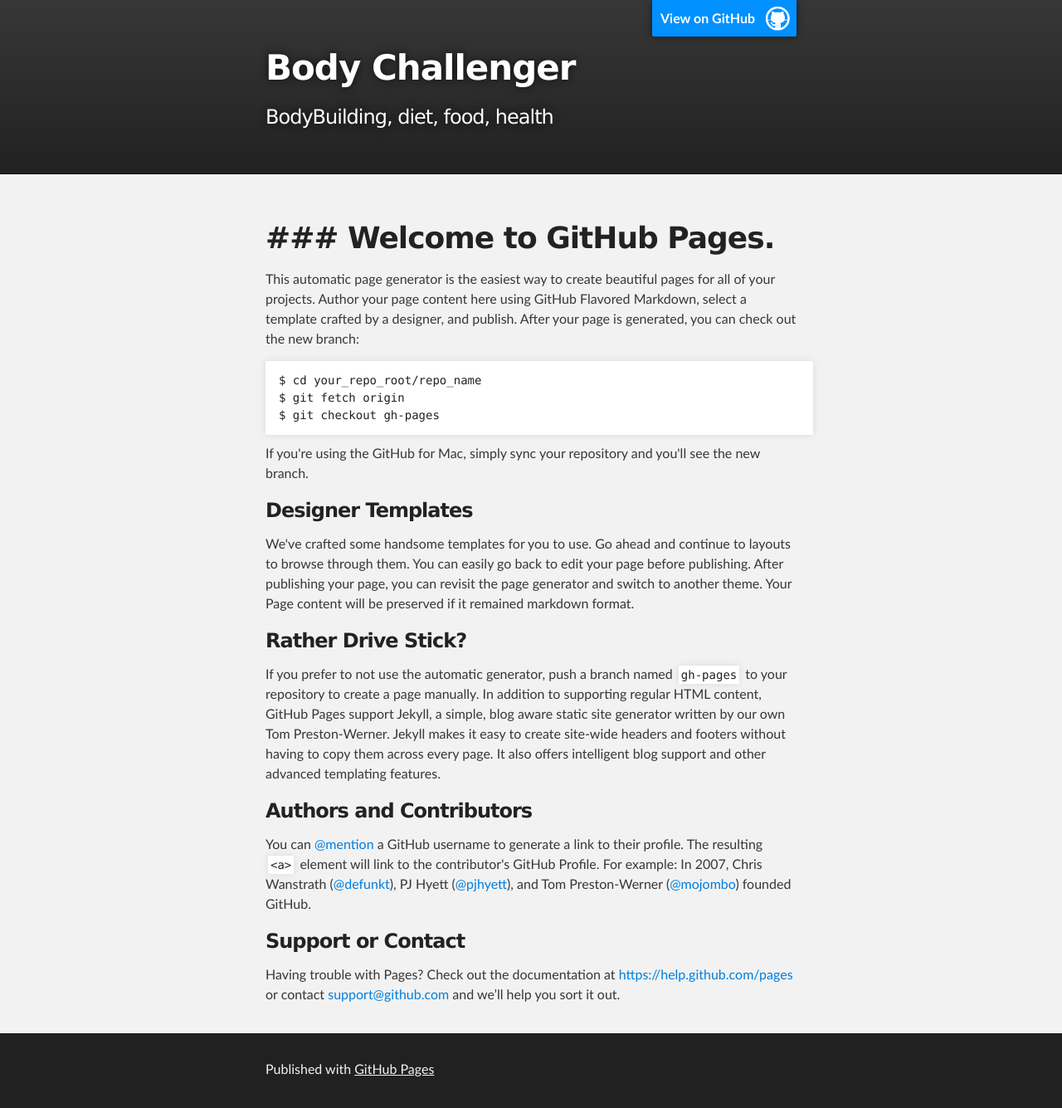
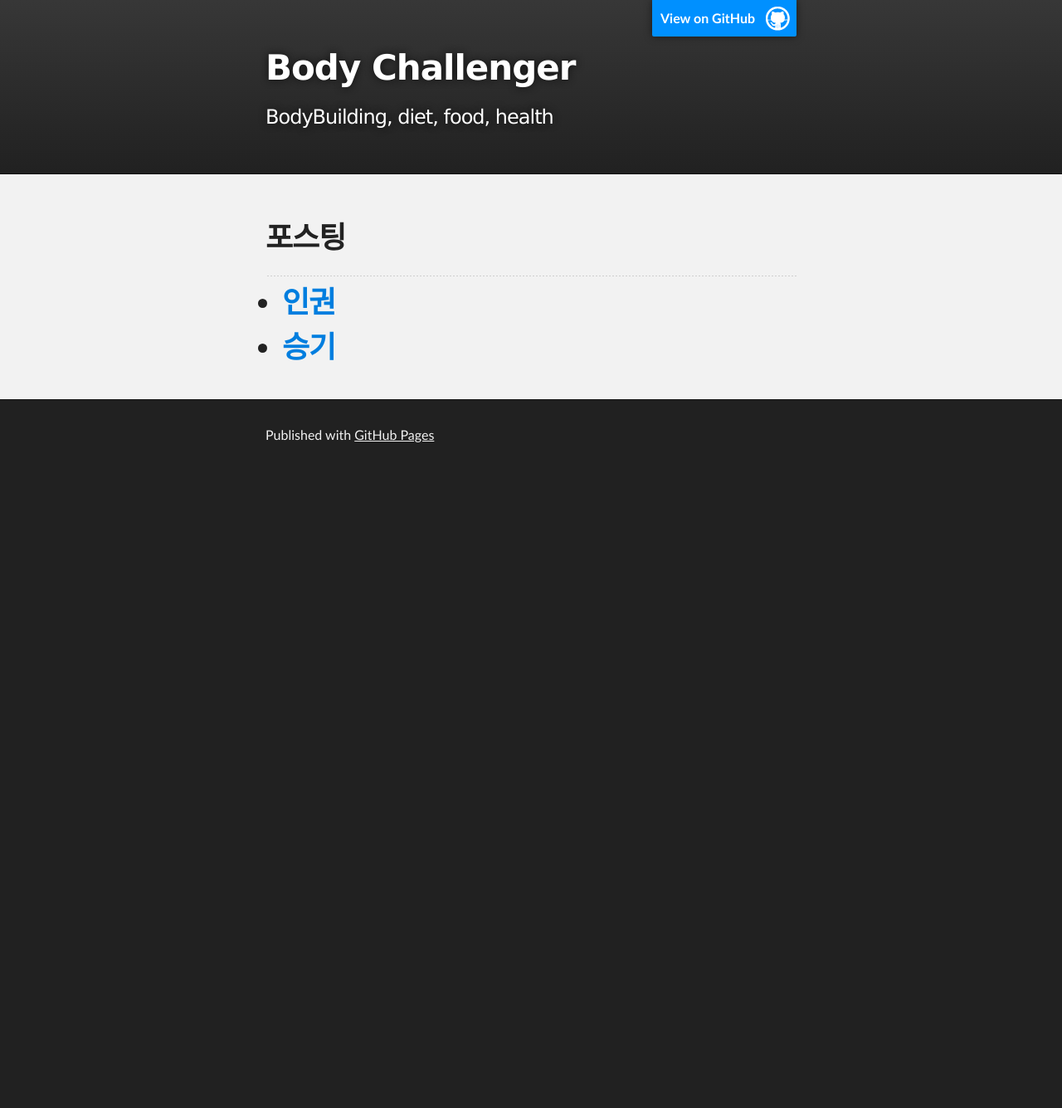
Before and after one commit to sss8412/sss8412.github.com, a Jekyll site: the page index.html, which Jekyll copies as it is, in a window 1280 px wide. Shown: the whole page at 83% size. Built offline with Jekyll 4.4.1, drawn with Linux system fonts in a browser that asks for light colours; after the commit the page ends 900 px from its top, so only the background shows below that.

Commit message:
Update index.html

```diff
--- a/index.html
+++ b/index.html
@@ -28,36 +28,14 @@
     <div id="main_content_wrap" class="outer">
       <section id="main_content" class="inner">
         <h1>
-<a id="-welcome-to-github-pages" class="anchor" href="#-welcome-to-github-pages" aria-hidden="true"><span class="octicon octicon-link"></span></a>### Welcome to GitHub Pages.</h1>
+<p>포스팅</p>
 
-<p>This automatic page generator is the easiest way to create beautiful pages for all of your projects. Author your page content here using GitHub Flavored Markdown, select a template crafted by a designer, and publish. After your page is generated, you can check out the new branch:</p>
+<hr>
 
-<pre><code>$ cd your_repo_root/repo_name
-$ git fetch origin
-$ git checkout gh-pages
-</code></pre>
-
-<p>If you're using the GitHub for Mac, simply sync your repository and you'll see the new branch.</p>
-
-<h3>
-<a id="designer-templates" class="anchor" href="#designer-templates" aria-hidden="true"><span class="octicon octicon-link"></span></a>Designer Templates</h3>
-
-<p>We've crafted some handsome templates for you to use. Go ahead and continue to layouts to browse through them. You can easily go back to edit your page before publishing. After publishing your page, you can revisit the page generator and switch to another theme. Your Page content will be preserved if it remained markdown format.</p>
-
-<h3>
-<a id="rather-drive-stick" class="anchor" href="#rather-drive-stick" aria-hidden="true"><span class="octicon octicon-link"></span></a>Rather Drive Stick?</h3>
-
-<p>If you prefer to not use the automatic generator, push a branch named <code>gh-pages</code> to your repository to create a page manually. In addition to supporting regular HTML content, GitHub Pages support Jekyll, a simple, blog aware static site generator written by our own Tom Preston-Werner. Jekyll makes it easy to create site-wide headers and footers without having to copy them across every page. It also offers intelligent blog support and other advanced templating features.</p>
-
-<h3>
-<a id="authors-and-contributors" class="anchor" href="#authors-and-contributors" aria-hidden="true"><span class="octicon octicon-link"></span></a>Authors and Contributors</h3>
-
-<p>You can <a href="https://github.com/blog/821" class="user-mention">@mention</a> a GitHub username to generate a link to their profile. The resulting <code>&lt;a&gt;</code> element will link to the contributor's GitHub Profile. For example: In 2007, Chris Wanstrath (<a href="https://github.com/defunkt" class="user-mention">@defunkt</a>), PJ Hyett (<a href="https://github.com/pjhyett" class="user-mention">@pjhyett</a>), and Tom Preston-Werner (<a href="https://github.com/mojombo" class="user-mention">@mojombo</a>) founded GitHub.</p>
-
-<h3>
-<a id="support-or-contact" class="anchor" href="#support-or-contact" aria-hidden="true"><span class="octicon octicon-link"></span></a>Support or Contact</h3>
-
-<p>Having trouble with Pages? Check out the documentation at <a href="https://help.github.com/pages">https://help.github.com/pages</a> or contact <a href="mailto:support@github.com">support@github.com</a> and we’ll help you sort it out.</p>
+<ul>
+<li><a href="http://sss8412.github.io/2015/05/20/Park-Inkwon.html">인권</a></li>
+<li><a href="http://sss8412.github.io/2015/05/26/Lee-Seung-Gi.html">승기</a></li>
+</ul>
       </section>
     </div>
 
```
